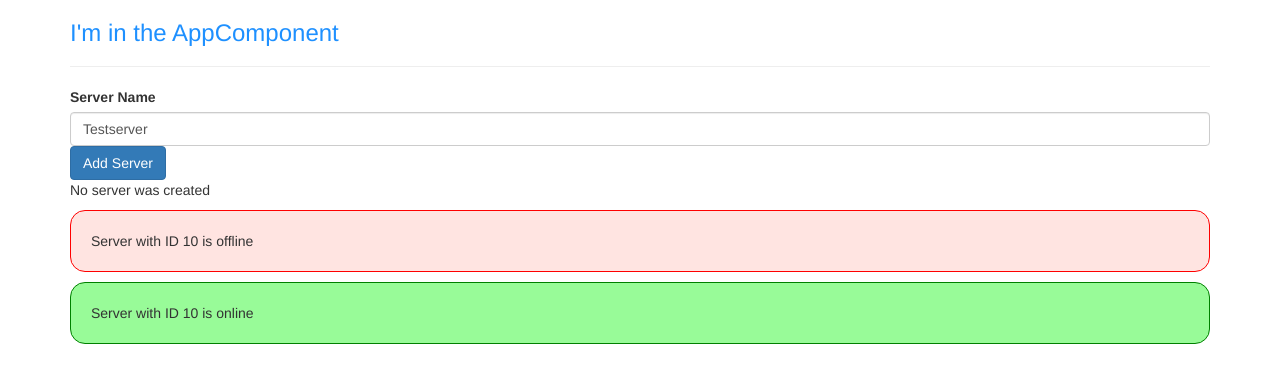
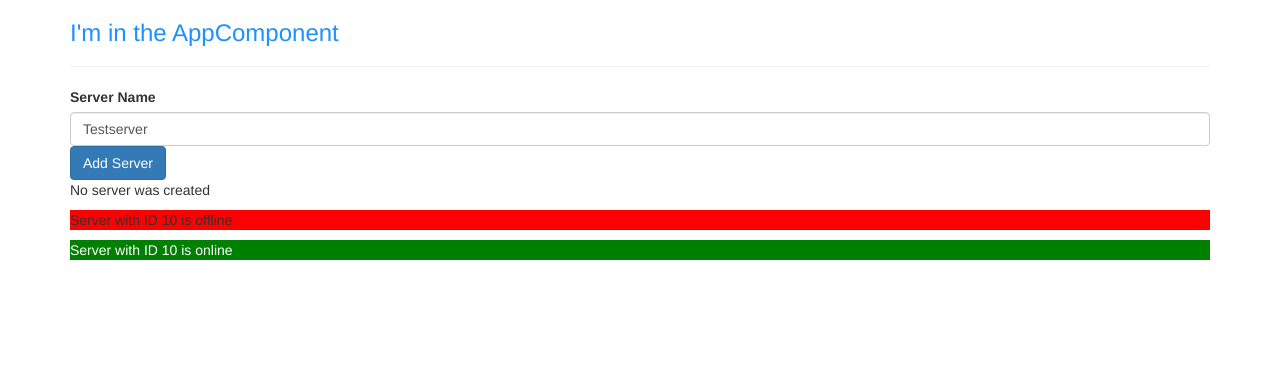
Before and after one commit to gavrielohana/Angular7Udemy, an Angular app in the folder My-First-App/: page / in a window 1280 px wide. Shown: the top 382 px of the page. Built offline with nearby package versions, Linux system fonts and the light colour scheme.

Commit message:
using ngFor

```diff
--- a/My-First-App/src/app/server/server.component.html
+++ b/My-First-App/src/app/server/server.component.html
@@ -1,4 +1,6 @@
-<!-- <p [ngStyle]="{backgroundColor:getColor()}" > -->
-<p [ngStyle]="setStyle()">
+<p
+    [ngStyle]="{backgroundColor:getColor()}"
+    [ngClass]="{online: serverStatus === 'online'}">
+<!-- <p [ngStyle]="setStyle()"> -->
     {{'Server'}} with ID {{serverID}} is {{getServerStatus()}}
 </p>
--- a/My-First-App/src/app/server/server.component.ts
+++ b/My-First-App/src/app/server/server.component.ts
@@ -2,7 +2,12 @@
 
 @Component({
     selector: 'app-server',
-    templateUrl: './server.component.html'
+    templateUrl: './server.component.html',
+    styles:[`
+    .online {
+        color:white;
+    }
+    `]
 })
 export class ServerComponent {
     serverID: number = 10;
--- a/My-First-App/src/app/servers/servers.component.html
+++ b/My-First-App/src/app/servers/servers.component.html
@@ -11,5 +11,4 @@
 <ng-template #noServer>
     <p >No server was created</p>
 </ng-template>
-<app-server></app-server>
-<app-server></app-server>
+<app-server *ngFor="let server of servers"></app-server>
--- a/My-First-App/src/app/servers/servers.component.ts
+++ b/My-First-App/src/app/servers/servers.component.ts
@@ -14,6 +14,7 @@
   serverCreationStatus: string = "No server was created!";
   serverName = 'Testserver';
   serverCreated = false;
+  servers = ['TestServer', 'TestServer 2'];
 
   constructor() {
     setTimeout(() => { this.allowNewServer = true; }, 2000);
@@ -24,6 +25,7 @@
 
   onCreateServer(event: Event) {
     this.serverCreated = true;
+    this.servers.push(this.serverName);
     this.serverCreationStatus = "Server was created! Name is " + this.serverName;
   }
 
```
